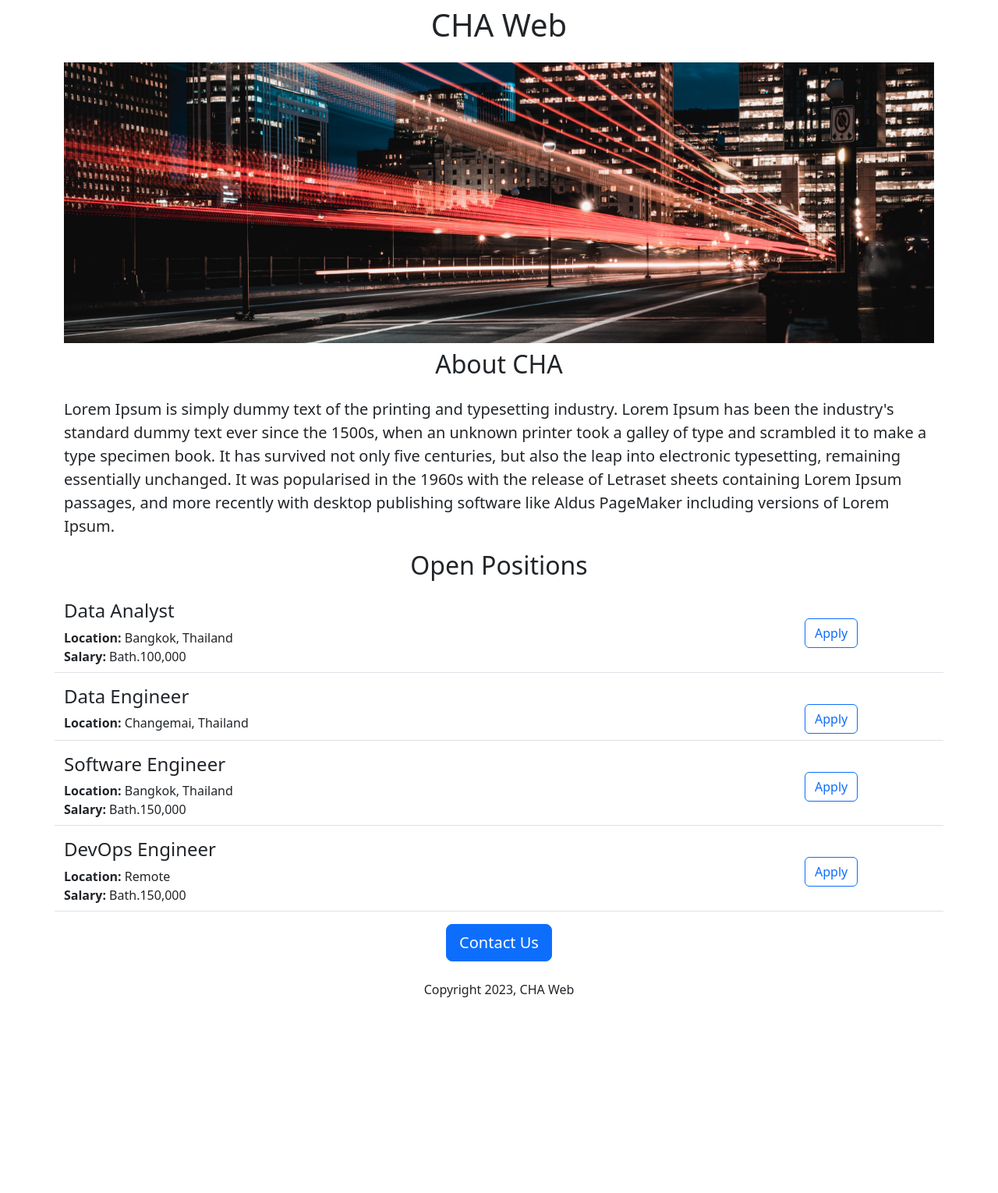
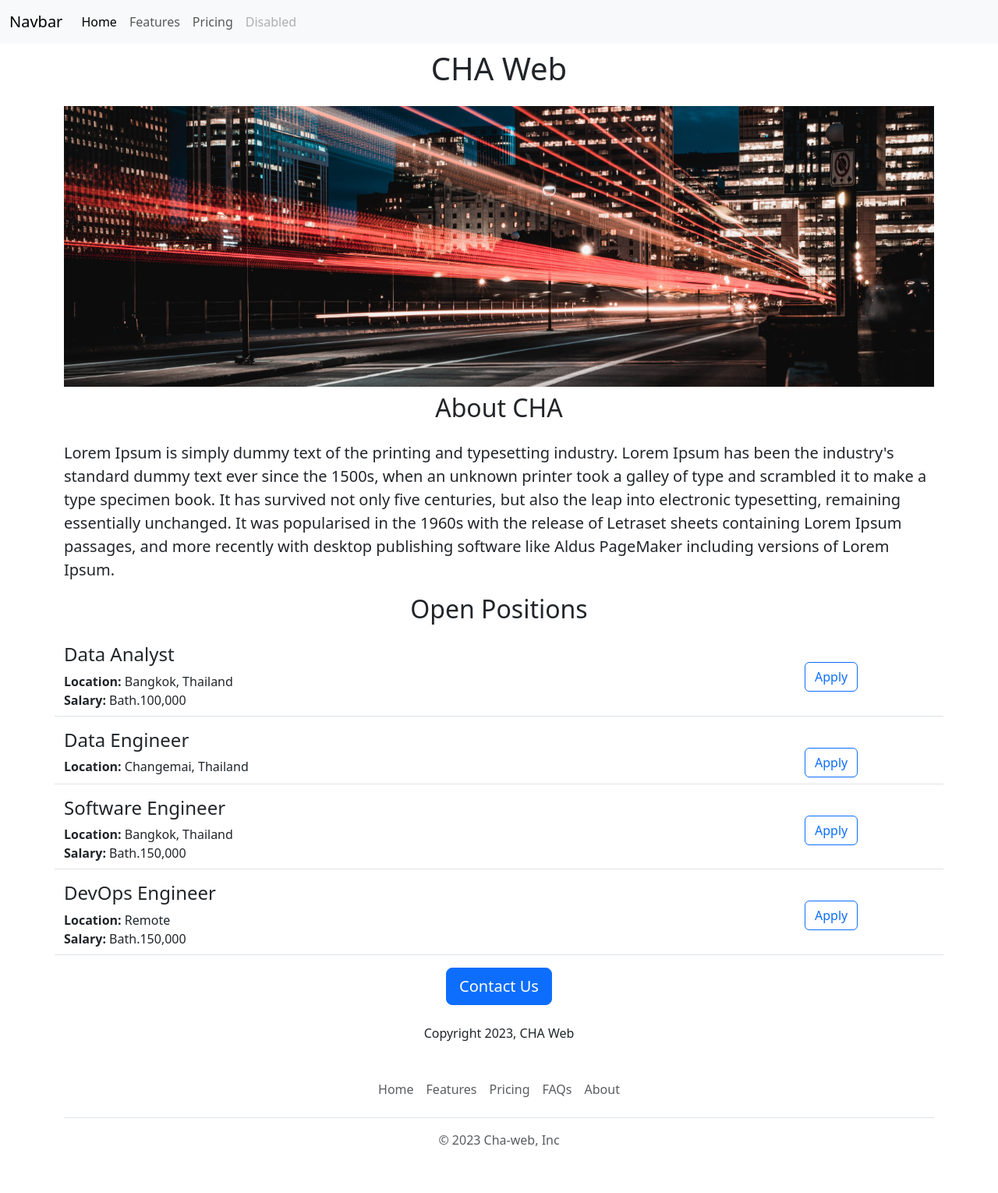
Before and after one commit to chalalaz/cha-website, a Flask app: page / in a window 1280 px wide. Shown: the whole page at 78% size. Before the commit the page ends 1279 px from the top, so only its background shows below. Run offline with Flask 3, Linux system fonts and the light colour scheme.

Commit message:
add footer and nav

```diff
--- /dev/null
+++ b/templates/footer.html
@@ -0,0 +1,12 @@
+<div class="container">
+  <footer class="py-3 my-4">
+    <ul class="nav justify-content-center border-bottom pb-3 mb-3">
+      <li class="nav-item"><a href="#" class="nav-link px-2 text-body-secondary">Home</a></li>
+      <li class="nav-item"><a href="#" class="nav-link px-2 text-body-secondary">Features</a></li>
+      <li class="nav-item"><a href="#" class="nav-link px-2 text-body-secondary">Pricing</a></li>
+      <li class="nav-item"><a href="#" class="nav-link px-2 text-body-secondary">FAQs</a></li>
+      <li class="nav-item"><a href="#" class="nav-link px-2 text-body-secondary">About</a></li>
+    </ul>
+    <p class="text-center text-body-secondary">&copy; 2023 Cha-web, Inc</p>
+  </footer>
+</div>
--- a/templates/home.html
+++ b/templates/home.html
@@ -14,6 +14,7 @@
 </style>
   </head>
 <body>
+  {% include 'nav.html' %}
   <div class="container">
     <h1 class="text-center mt-2 mb-4">CHA Web</h1>
     <img class="img-fluid" id="banner" src="https://cha-website--blackcatbadcode.repl.co/static/banner.jpg" />
@@ -30,5 +31,6 @@
     <p class="mt-4">Copyright 2023, CHA Web</p>
     </div>
   </div>
+  {% include 'footer.html' %}
 </body>
 </html>
--- /dev/null
+++ b/templates/nav.html
@@ -0,0 +1,24 @@
+<nav class="navbar navbar-expand-lg bg-body-tertiary">
+  <div class="container-fluid">
+    <a class="navbar-brand" href="#">Navbar</a>
+    <button class="navbar-toggler" type="button" data-bs-toggle="collapse" data-bs-target="#navbarNav" aria-controls="navbarNav" aria-expanded="false" aria-label="Toggle navigation">
+      <span class="navbar-toggler-icon"></span>
+    </button>
+    <div class="collapse navbar-collapse" id="navbarNav">
+      <ul class="navbar-nav">
+        <li class="nav-item">
+          <a class="nav-link active" aria-current="page" href="#">Home</a>
+        </li>
+        <li class="nav-item">
+          <a class="nav-link" href="#">Features</a>
+        </li>
+        <li class="nav-item">
+          <a class="nav-link" href="#">Pricing</a>
+        </li>
+        <li class="nav-item">
+          <a class="nav-link disabled">Disabled</a>
+        </li>
+      </ul>
+    </div>
+  </div>
+</nav>
```
